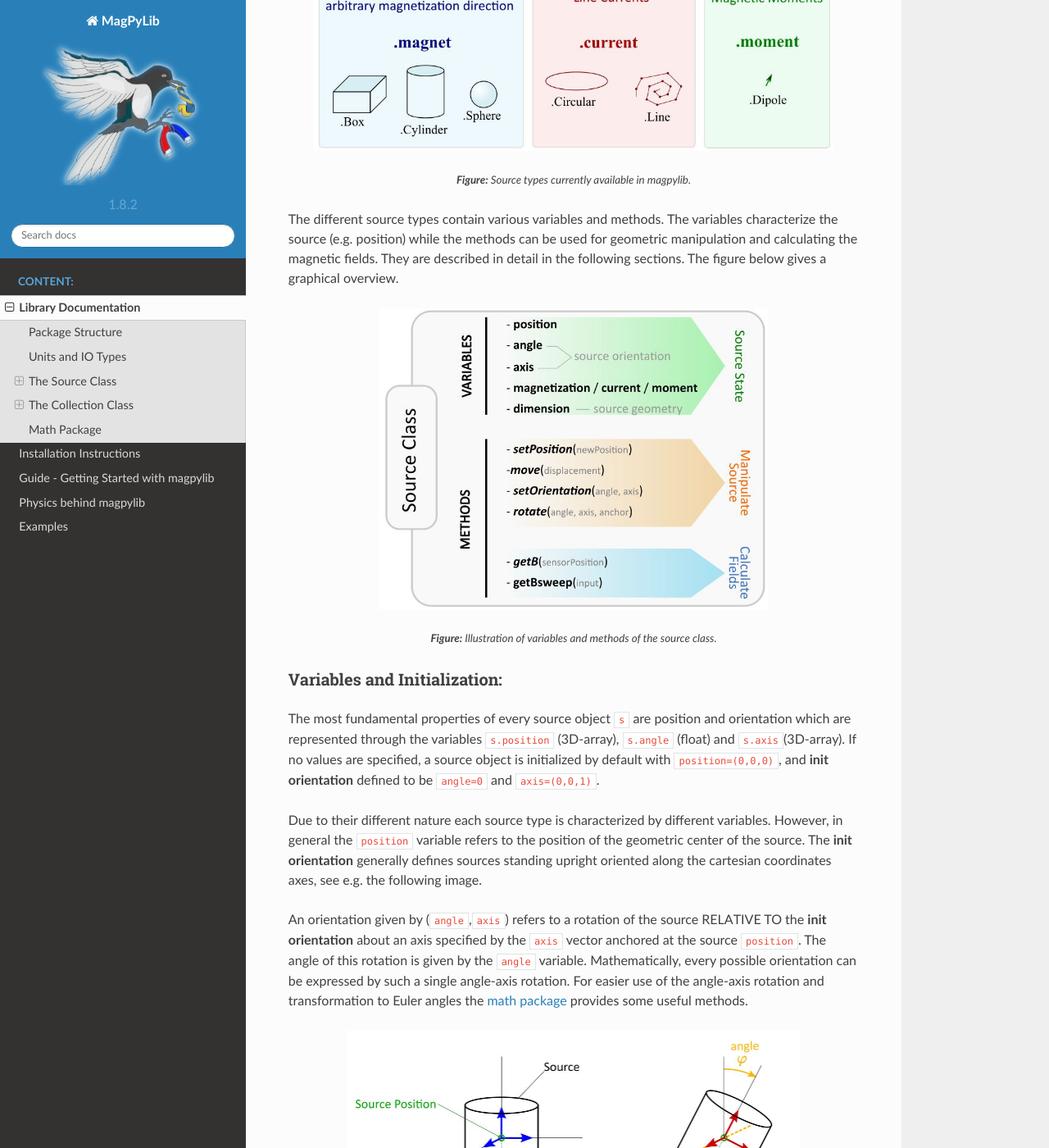
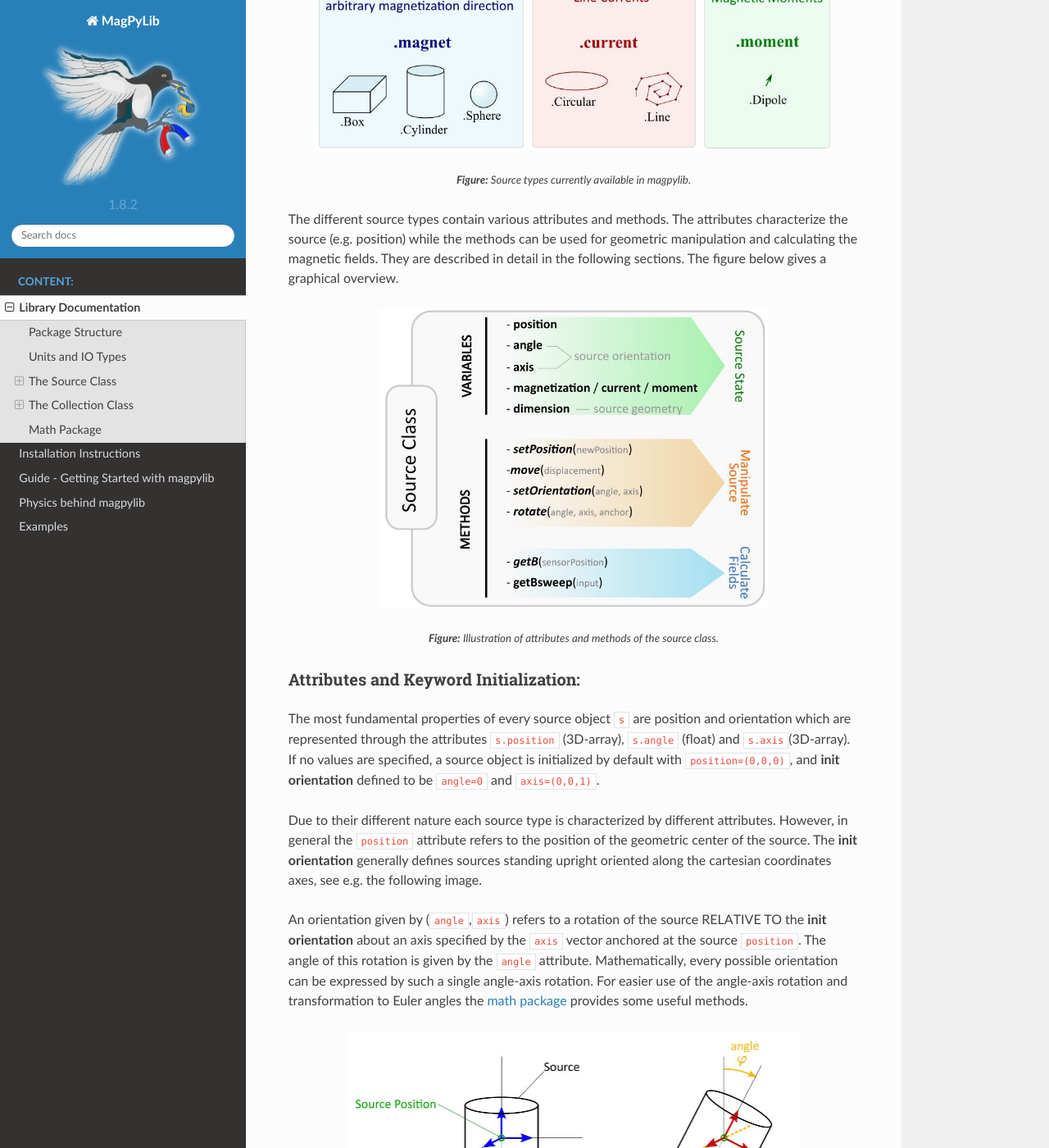
Before and after one commit to magpylib/magpylib, a Sphinx documentation site: the page built from docs/_pages/0_documentation.md, in a window 1280 px wide and 1400 px high, scrolled down 1871 px. Shown: the whole window at 82% size. Built offline with Sphinx 7.4.7 and the Read the Docs theme 2.0.0, drawn with Linux system fonts in a browser that asks for light colours; formulas are drawn with MathJax 3; pages that are not in the unit, such as notebooks, are missing from menus; the version number is read from the project's files by our own code; some of the changed text lies outside the part shown.

Commit message:
Change "Class Variables" to "Attribute/Property"

````diff
--- a/docs/_pages/0_documentation.md
+++ b/docs/_pages/0_documentation.md
@@ -8,7 +8,7 @@ In this part of the documentation the fundamental structure of the magpylib libr
   - [Package Structure](#package-structure)
   - [Units and IO Types](#units-and-io-types)
   - [The Source Class](#the-source-class)
-    - [Variables and Initialization](#variables-and-initialization)
+    - [Attributes and Keyword Initialization](#attributes-and-keyword-initialization)
     - [Methods for Geometric Manipulation](#methods-for-geometric-manipulation)
     - [Calculating the Magnetic Field](#calculating-the-magnetic-field)
   - [The Collection Class](#the-collection-class)
@@ -41,7 +41,7 @@ In magpylib all inputs and outputs are made in the physical units of **Millimete
 
 The library is constructed so that any scalar input can be `int`, `float` or `numpy.float` type and any vector/matrix input can be given either in the form of a `list`, as a `tuple` or as a `numpy.array`.
 
-The library output and all object variables are either of `np.float64` or `numpy.array64` type.
+The library output and all object attributes are either of `np.float64` or `numpy.array64` type.
 
 
 ## The Source Class
@@ -55,22 +55,22 @@ This is the core class of the library. The idea is that source objects represent
 ```
 <i><p align="center" style="font-weight: 100; font-size: 10pt"> <b>Figure:</b> Source types currently available in magpylib. </p></i>
 
-The different source types contain various variables and methods. The variables characterize the source (e.g. position) while the methods can be used for geometric manipulation and calculating the magnetic fields. They are described in detail in the following sections. The figure below gives a graphical overview.
+The different source types contain various attributes and methods. The attributes characterize the source (e.g. position) while the methods can be used for geometric manipulation and calculating the magnetic fields. They are described in detail in the following sections. The figure below gives a graphical overview.
 
 ```eval_rst
 .. image:: ../_static/images/documentation/sourceVars_Methods.JPG
    :align: center
    :scale: 60 %
 ```
-<i><p align="center" style="font-weight: 100; font-size: 10pt"> <b>Figure:</b> Illustration of variables and methods of the source class. </p></i>
+<i><p align="center" style="font-weight: 100; font-size: 10pt"> <b>Figure:</b> Illustration of attributes and methods of the source class. </p></i>
 
-### Variables and Initialization:
+### Attributes and Keyword Initialization:
 
-The most fundamental properties of every source object `s` are position and orientation which are represented through the variables `s.position` (3D-array), `s.angle` (float) and `s.axis`(3D-array). If no values are specified, a source object is initialized by default with `position=(0,0,0)`, and **init orientation** defined to be `angle=0` and `axis=(0,0,1)`.
+The most fundamental properties of every source object `s` are position and orientation which are represented through the attributes `s.position` (3D-array), `s.angle` (float) and `s.axis`(3D-array). If no values are specified, a source object is initialized by default with `position=(0,0,0)`, and **init orientation** defined to be `angle=0` and `axis=(0,0,1)`.
 
-Due to their different nature each source type is characterized by different variables. However, in general the `position` variable refers to the position of the geometric center of the source. The **init orientation** generally defines sources standing upright oriented along the cartesian coordinates axes, see e.g. the following image.
+Due to their different nature each source type is characterized by different attributes. However, in general the `position` attribute refers to the position of the geometric center of the source. The **init orientation** generally defines sources standing upright oriented along the cartesian coordinates axes, see e.g. the following image.
 
-An orientation given by (`angle`,`axis`) refers to a rotation of the source RELATIVE TO the **init orientation** about an axis specified by the `axis` vector anchored at the source `position`. The angle of this rotation is given by the `angle` variable. Mathematically, every possible orientation can be expressed by such a single angle-axis rotation. For easier use of the angle-axis rotation and transformation to Euler angles the [math package](#math-package) provides some useful methods.
+An orientation given by (`angle`,`axis`) refers to a rotation of the source RELATIVE TO the **init orientation** about an axis specified by the `axis` vector anchored at the source `position`. The angle of this rotation is given by the `angle` attribute. Mathematically, every possible orientation can be expressed by such a single angle-axis rotation. For easier use of the angle-axis rotation and transformation to Euler angles the [math package](#math-package) provides some useful methods.
 
 ```eval_rst
 .. image:: ../_static/images/documentation/source_Orientation.JPG
@@ -79,9 +79,9 @@ An orientation given by (`angle`,`axis`) refers to a rotation of the source RELA
 ```
 <i><p align="center" style="font-weight: 100; font-size: 10pt"> <b>Figure:</b> Illustration of the angle-axis system for source orientations. </p></i>
 
-The source geometry is generally described by the `dimension` variable. However, as each source requires different input parameters the format is always different.
+The source geometry is generally described by the `dimension` attribute. However, as each source requires different input parameters the format is always different.
 
-Magnet sources represent homogeneously magnetized permanent magnets. The magnetization vector is described by the `magnetization` variable which is always a 3D-array indicating direction and magnitude. The current sources represent line currents. They require a scalar `current` input. The moment class represents a magnetic dipole moment which requires a `moment` (3D-array) input.
+Magnet sources represent homogeneously magnetized permanent magnets. The magnetization vector is described by the `magnetization` attribute which is always a 3D-array indicating direction and magnitude. The current sources represent line currents. They require a scalar `current` input. The moment class represents a magnetic dipole moment which requires a `moment` (3D-array) input.
 
 
 ```eval_rst
@@ -122,22 +122,22 @@ In most cases we want to move the magnet to a designated position, orient it in
 
 ```eval_rst
 At initialization:
-  When initializing the source we can set all variables as desired.
+  When initializing the source we can set all attributes as desired.
 
 Manipulation after initialization:
   We initialize the source and manipulate it afterwards,
 
-  1. By directly setting the source variables to desired values.
+  1. By directly setting the source attributes to desired values.
 
   2. By using provided methods of manipulation.
 ```
 
-The source class provides a set of methods for convenient geometric manipulation. The methods include `setPosition`and `move` for translation of the objects as well as `setOrientation` and `rotate` for rotation operations. These methods are implementations of the respective geometric operations. Upon application to source objects they will simply modify the object variables accordingly.
+The source class provides a set of methods for convenient geometric manipulation. The methods include `setPosition`and `move` for translation of the objects as well as `setOrientation` and `rotate` for rotation operations. These methods are implementations of the respective geometric operations. Upon application to source objects they will simply modify the object attributes accordingly.
 
 - `s.setPosition(newPos)`: Moves the source to the position given by the argument vector (*newPos*. *s.position -> newPos*)
 - `s.move(displacement)`: Moves the source by the argument vector *displacement*. (*s.position -> s.position + displacement*)
 - `s.setOrientation(angle,axis)`: This method sets a new source orientation given by *angle* and *axis*. (*s.angle -> angle, s.axis -> axis*)
-- `s.rotate(angle,axis,anchor=self.position)`: Rotates the source object by *angle* about the axis *axis* which passes through a position given by *anchor*. As a result position and orientation variables are modified. If no value for anchor is specified, the anchor is set to the object position, which means that the object rotates about itself.
+- `s.rotate(angle,axis,anchor=self.position)`: Rotates the source object by *angle* about the axis *axis* which passes through a position given by *anchor*. As a result position and orientation attributes are modified. If no value for anchor is specified, the anchor is set to the object position, which means that the object rotates about itself.
 
 The following videos graphically show the application of the four methods for geometric manipulation.
 
@@ -202,9 +202,9 @@ The idea behind the collection class is to group multiple source objects for com
 
 #### Constructing Collections
 
-In principle a collection `c` is simply a list of source objects that are collected in the variable `c.sources`.
+In principle a collection `c` is simply a list of source objects that are collected in the attribute `c.sources`.
 
-Collections can be constructed at initialization by simply giving the sources as arguments. It is possible not only to add sources, but also to add lists of sources as well as other collections. All sources are simply added to the `sources` variable.
+Collections can be constructed at initialization by simply giving the sources as arguments. It is possible not only to add sources, but also to add lists of sources as well as other collections. All sources are simply added to the `sources` attribute.
 
 With the collection kwarg `dupWarning=True`, a warning will be displayed if one source object has been added multiple times to the collection. In this case an operation applied to the collection will be applied multiple times to that source.
 
````
